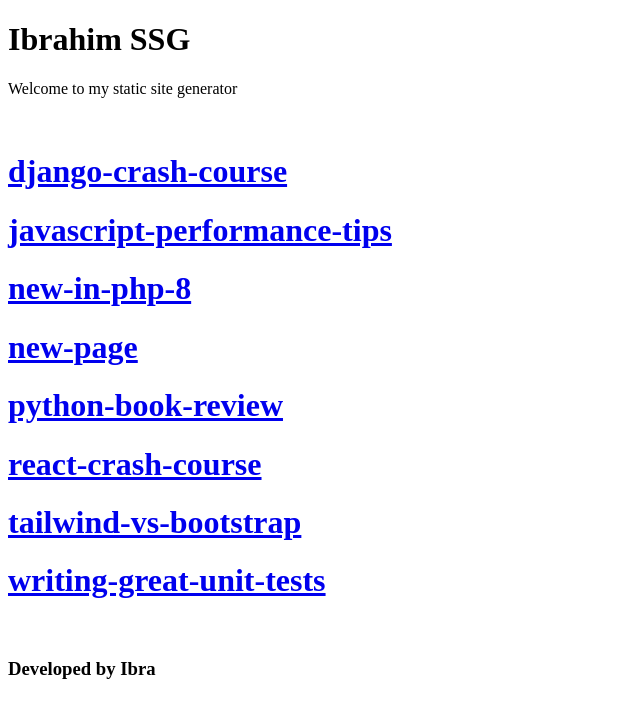
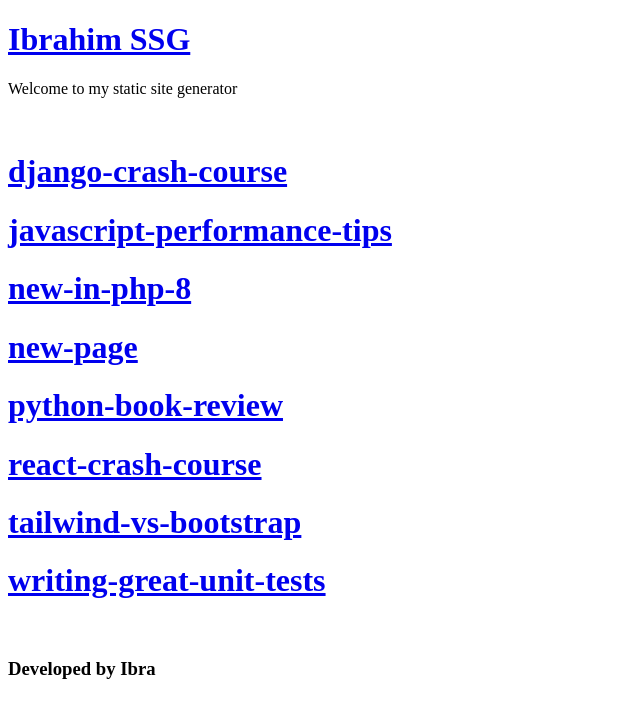
Before and after one commit to ibrahimy353/Static-Site-Generator-, a Next.js app: page / in a window 1280 px wide. Shown: the top 718 px of the page, without its empty margins (0-640 px from the left). Built offline with nearby package versions, Linux system fonts and the light colour scheme.

Commit message:
added link to layout to anable one to go back to main page

```diff
--- a/app/layout.tsx
+++ b/app/layout.tsx
@@ -1,4 +1,4 @@
-
+import Link from "next/link";
 export default function RootLayout({
   children,
 }: {
@@ -8,7 +8,9 @@ export default function RootLayout({
   const header = (
     <header>
       <div>
-        <h1> Ibrahim SSG</h1>
+        <Link href="/">
+          <h1> Ibrahim SSG</h1>
+        </Link>
         <p>Welcome to my static site generator</p>
         <br/>
       </div>
```
